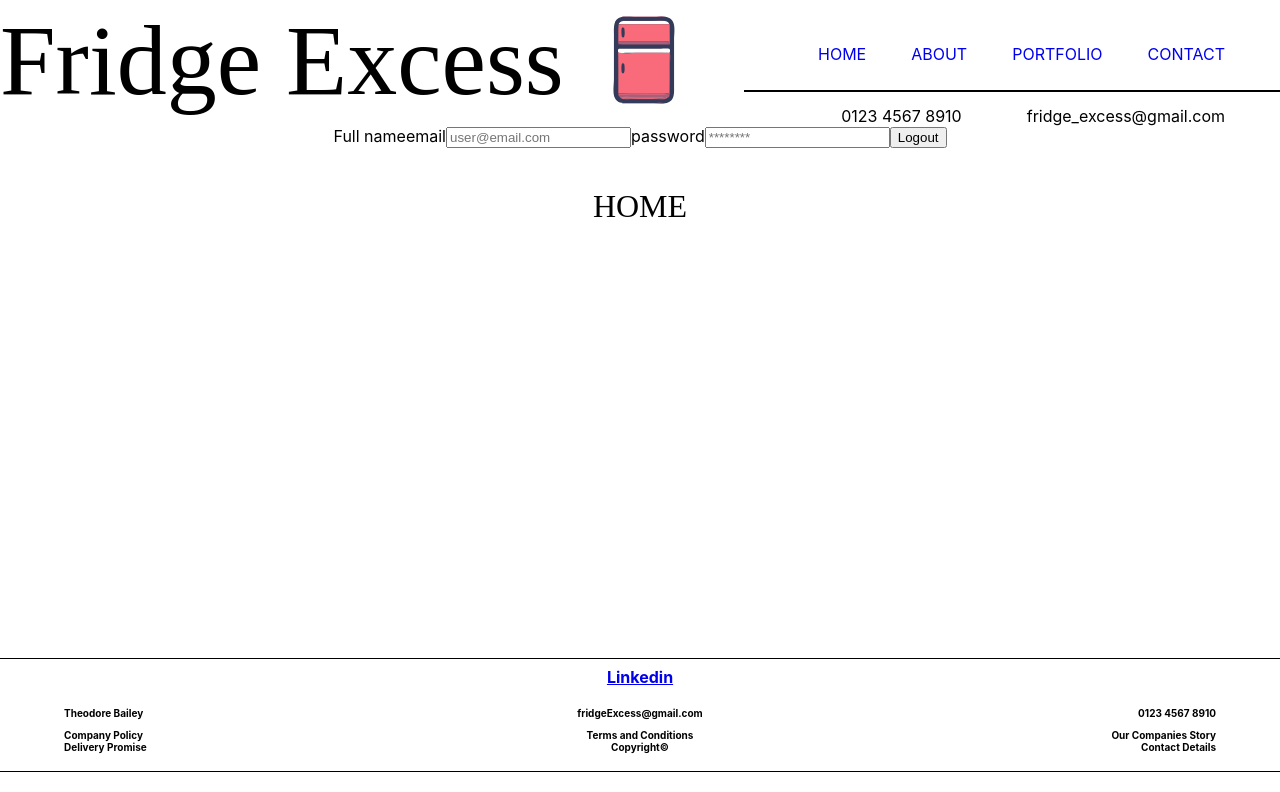
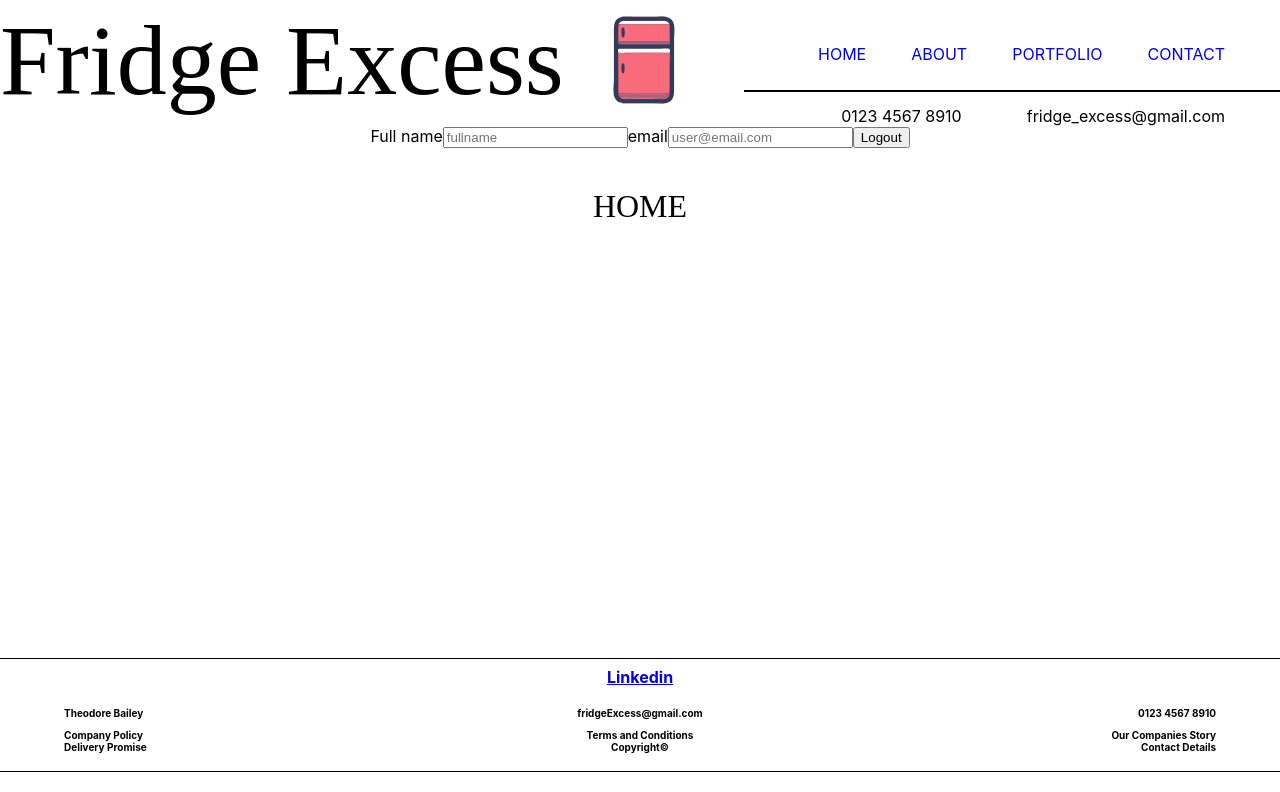
Before and after one commit to theodorebailey/fridge-excess-react-app, a React (Create React App) app: page / in a window 1280 px wide. Both pictures are taken after typing "name@example.com", "Sample123" into the empty fields and a click on the button "Login". Shown: the top 792 px of the page. Built offline with nearby package versions, Linux system fonts and the light colour scheme.

Commit message:
login logout functionality working, require name values

```diff
--- a/src/App.js
+++ b/src/App.js
@@ -23,7 +23,7 @@ function App() {
       <Header />
       {/* <Login />  */}
       {
-        currentForm === "login" ? <Login onFormSwitch={toggleForm} /> : <Logout />
+        currentForm === "login" ? <Login onFormSwitch={toggleForm} /> : <Logout onFormSwitch={toggleForm} />
       }
         <Routes>
           <Route path='/contact' element= { <PageTitle title='contact'>Contact</PageTitle> } />
--- a/src/components/common/login/Login.jsx
+++ b/src/components/common/login/Login.jsx
@@ -1,4 +1,4 @@
-// import react
+// import react + store states user puts in
 import React,{ useState } from 'react';
 // import { useState } from 'react';
 
--- a/src/components/common/logout/Logout.jsx
+++ b/src/components/common/logout/Logout.jsx
@@ -1,3 +1,4 @@
+// import react + store states user puts in
 import React, { useState } from 'react';
 
 export const Logout = (props) => {
@@ -6,6 +7,8 @@ export const Logout = (props) => {
   const [password, setPass] = useState('');
   const [name, setName] = useState('');
 
+
+  // all forms require handleSubmission
     const handleSubmit = (event) => {
       // declare prevent dafault to refuse page reload
       event.preventDefault();
@@ -21,11 +24,12 @@ export const Logout = (props) => {
         <>
           <form onSubmit={handleSubmit}>
             <label>Full name</label>
+            <input value={props.name} name="name" id="name" placeholder="fullname"></input>
             <label htmlFor="email">email</label>
-            <input value={email} type="email" placeholder="user@email.com" id="email" name="email"/>
-            <label htmlFor="password">password</label>
-            <input value={password} type="password" placeholder="********" id="password" name="password"/>
-            <button onClick={() => props.onFormSwitch('login')} type="submit" id='logoutButton'>Logout</button>
+            <input value={props.email} type="email" placeholder="user@email.com" id="email" name="email"/>
+            {/* <label htmlFor="password">password</label>
+            <input value={password} type="password" placeholder="********" id="password" name="password"/> */}
+            <button onClick={() => props.onFormSwitch('login')} type="submit" id='loginButton'>Logout</button>
           </form>
         </>
     )
```
